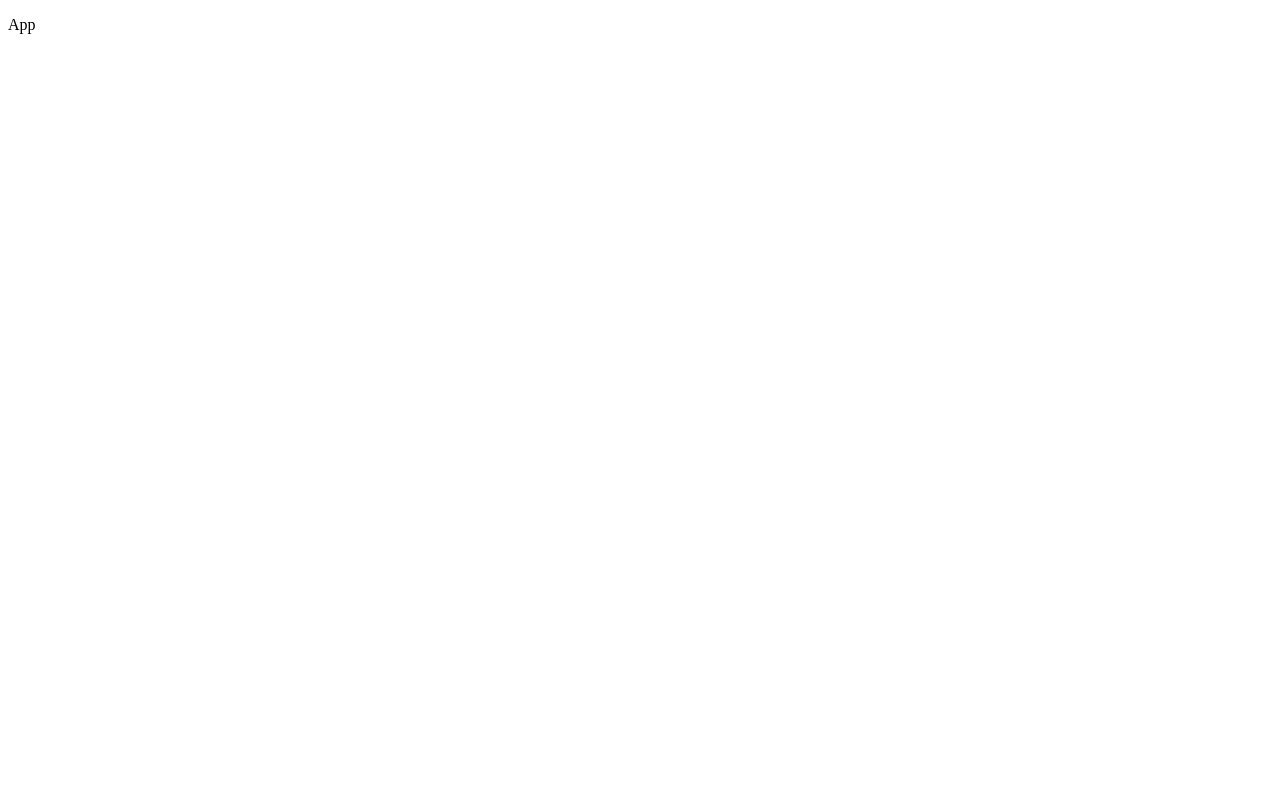
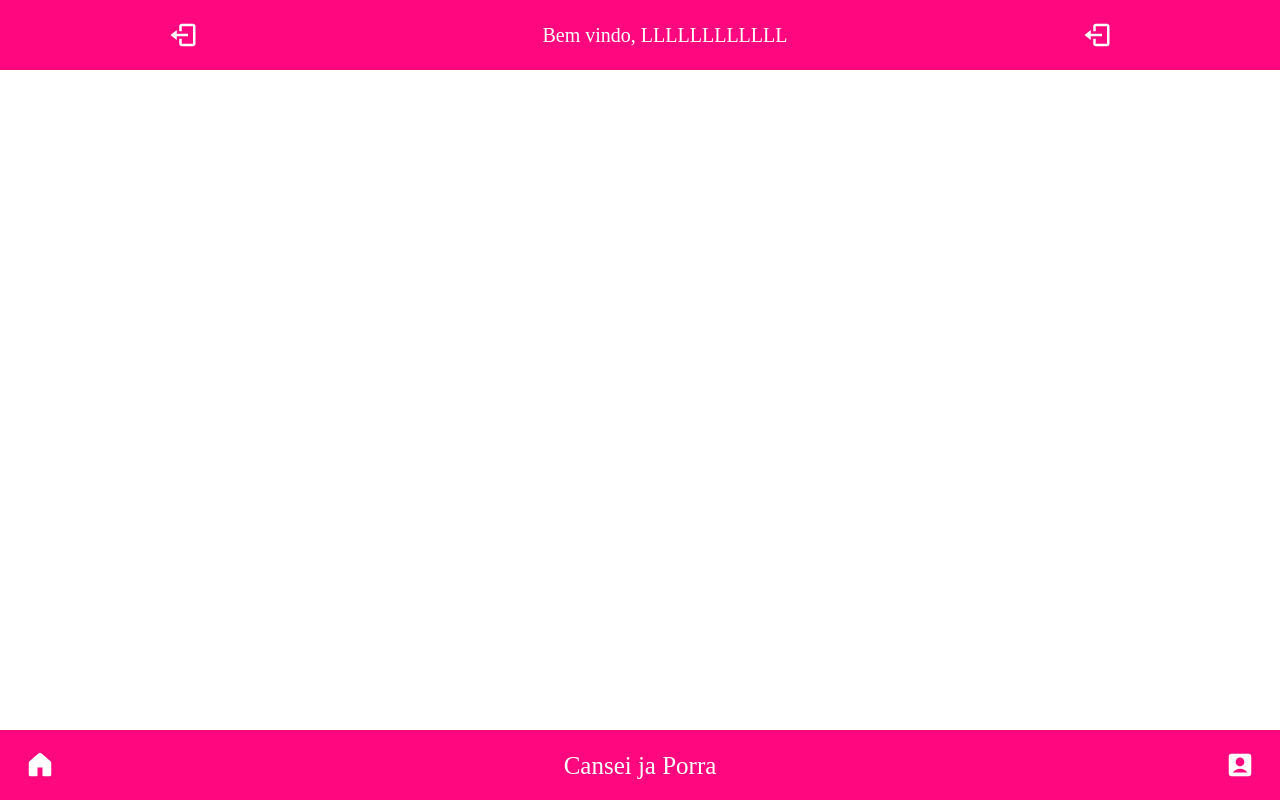
Before and after one commit to PedroOriani/projeto18-freela-front, a React (Vite) app: page /product in a window 1280 px wide. Built offline with nearby package versions, Linux system fonts and the light colour scheme.

Commit message:
Footer e Header pré Layout

```diff
--- a/src/App.jsx
+++ b/src/App.jsx
@@ -1,12 +1,25 @@
-import { useState } from 'react'
+import { useState } from 'react';
+import { BrowserRouter, Routes, Route } from 'react-router-dom';
+import HomePage from './pages/HomePage';
+import SignUp from './pages/SignUp';
+import SignIn from './pages/SignIn';
+import Product from './pages/Product';
+import Footer from './components/Footer';
+import Header from './components/Header';
 
 function App() {
-  const [count, setCount] = useState(0)
 
   return (
-    <div>
-      <p>App</p>
-    </div>
+    <BrowserRouter>
+      <Header />
+      <Routes>
+        <Route path='/' element={<HomePage />}/>
+        <Route path='/signup' element={<SignUp />}/>
+        <Route path='/signin' element={<SignIn />}/>
+        <Route path='/product' element={<Product />}/>
+      </Routes>
+      <Footer />
+    </BrowserRouter>
   )
 }
 
--- a/src/components/Footer.jsx
+++ b/src/components/Footer.jsx
@@ -0,0 +1,53 @@
+import styled from 'styled-components';
+import { BiLogOut } from 'react-icons/bi';
+import { GoHomeFill } from 'react-icons/go';
+import { RiAccountBoxFill } from 'react-icons/ri';
+
+
+export default function Footer(){
+    return(
+        <SCContainer>
+            <SCHome />
+            <SCTitle>Cansei ja Porra</SCTitle>
+            <SCMyProducts />
+        </SCContainer>
+    );
+}
+
+const SCContainer = styled.div`
+    width: 100%;
+    height: 70px;
+
+    background-color: #ff087f;
+
+    display: flex;
+    align-items: center;
+    justify-content: space-between;
+
+    padding: 0 25px 0 25px;
+
+    position: fixed;
+    bottom: 0px;
+
+    z-index: 10;
+`
+
+const SCTitle = styled.h1`
+    color: #ffffff;
+
+    font-size: 25px;
+`
+
+const SCHome = styled(GoHomeFill)`
+    width: 30px;
+    height: 30px;
+
+    color: #ffffff;
+`
+
+const SCMyProducts = styled(RiAccountBoxFill)`
+    width: 30px;
+    height: 30px;
+
+    color: #ffffff;
+`
--- /dev/null
+++ b/src/components/Header.jsx
@@ -0,0 +1,72 @@
+import { styled } from "styled-components"
+import { BiLogOut } from 'react-icons/bi'
+import { Link } from "react-router-dom";
+
+export default function Header(){
+
+    const nome = 'LLLLLLLLLLLL'
+
+    const token = 1;
+
+    return(
+        <SCContainer>
+            {token === 1 ?
+            <SCSubContainer><SCLogOut /><SCWelcome>Bem vindo, {nome}</SCWelcome><SCLogOut /></SCSubContainer> :
+            <SCSubContainer><SCWelcome>Bem vindo</SCWelcome><SCSign>Sign-In</SCSign><SCSign>Sign-Up</SCSign></SCSubContainer>}
+        </SCContainer>
+    );
+}
+
+const SCContainer = styled.div`
+    width: 100%;
+    height: 70px;
+
+    background-color: #ff087f;
+
+    display: flex;
+    align-items: center;
+    justify-content: center;
+
+    padding: 0 20px 0 20px;
+
+    position: fixed;
+    top: 0px;
+
+    z-index: 10;
+`
+
+const SCWelcome = styled.p`
+    color: #ffffff;
+    font-weight: 300;
+    font-size: 20px;
+
+    margin-left: 50px;
+`
+
+const SCLogOut = styled(BiLogOut)`
+    width: 30px;
+    height: 30px;
+
+    color: #ffffff;
+`
+
+const SCSubContainer = styled.div`
+    width: 100%;
+    display: flex;
+    align-items: center;
+    justify-content: space-around;
+`
+
+const SCSign = styled.button`
+    width: 90px;
+    height: 40px;
+
+    background-color: white;
+
+    color: black;
+    font-weight: bold;
+    font-size: 15px;
+
+    border: 2px solid white;
+    border-radius: 5px;
+`
--- a/src/main.jsx
+++ b/src/main.jsx
@@ -1,9 +1,13 @@
 import React from 'react'
 import ReactDOM from 'react-dom/client'
 import App from './App.jsx'
+import ResetStyle from './style/ResetStyle.js'
+import GlobalStyle from './style/GlobalStyle.js'
 
 ReactDOM.createRoot(document.getElementById('root')).render(
   <React.StrictMode>
+    <ResetStyle />
+    <GlobalStyle />
     <App />
   </React.StrictMode>,
 )
--- a/src/pages/HomePage.jsx
+++ b/src/pages/HomePage.jsx
@@ -0,0 +1,5 @@
+export default function HomePage(){
+    return(
+        <p>HomePage</p>
+    );
+}
--- /dev/null
+++ b/src/pages/Product.jsx
@@ -0,0 +1,5 @@
+export default function Product(){
+    return(
+        <p>Product</p>
+    );
+}
--- /dev/null
+++ b/src/pages/SignIn.jsx
@@ -0,0 +1,5 @@
+export default function SignIn(){
+    return(
+        <p>SignIn</p>
+    );
+}
--- /dev/null
+++ b/src/pages/SignUp.jsx
@@ -0,0 +1,5 @@
+export default function SignUp(){
+    return(
+        <p>SignUp</p>
+    );
+}
--- /dev/null
+++ b/src/style/GlobalStyle.js
@@ -0,0 +1,12 @@
+import { createGlobalStyle } from "styled-components"
+
+const GlobalStyle = createGlobalStyle`
+    *{
+        box-sizing: border-box;
+    }
+
+    body{
+        background-color: #ffffff;
+    }
+`
+export default GlobalStyle
```
